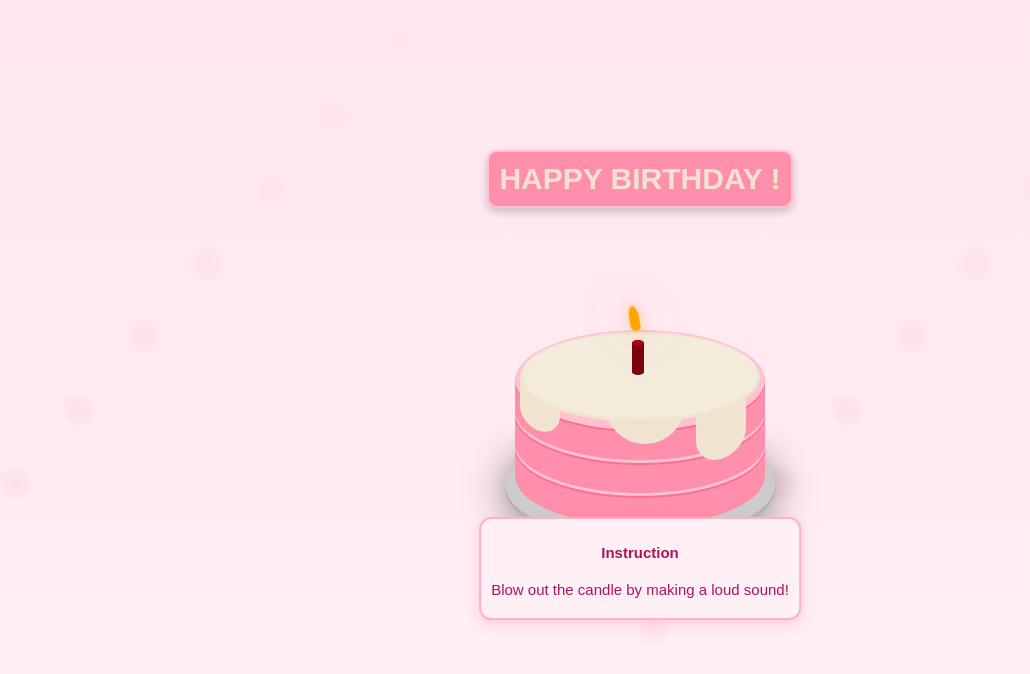
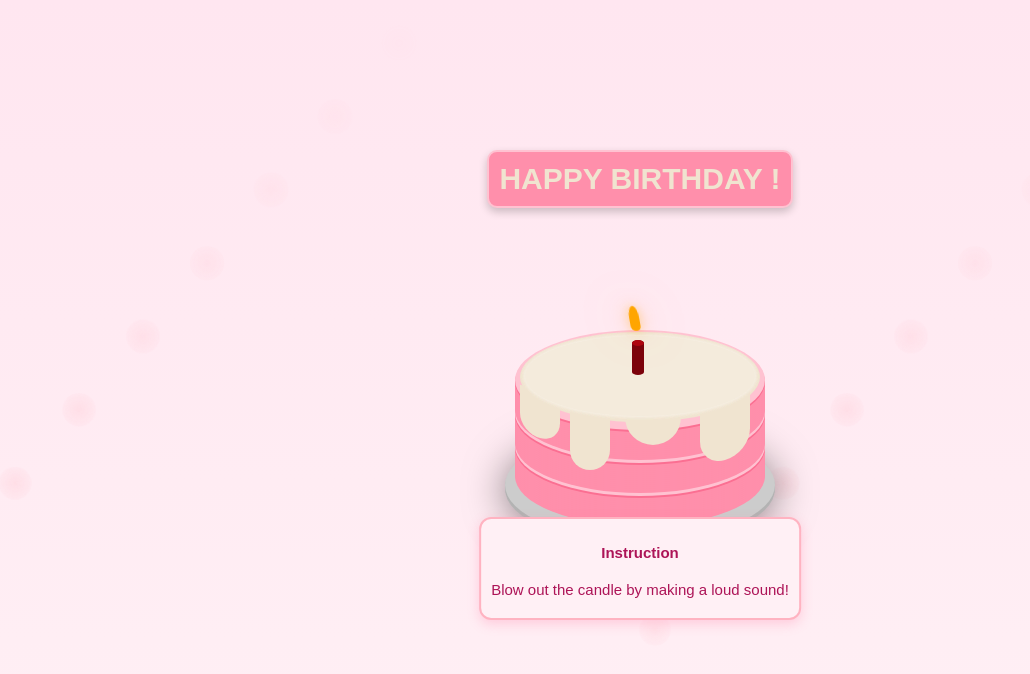
Before and after one commit to Blyn04/interactive-web, a React (Create React App) app: page / in a window 1280 px wide. Shown: the top 674 px of the page, without its empty margins (0-1030 px from the left). Built offline with nearby package versions, Linux system fonts and the light colour scheme; no server answers.

Commit message:
UPDATE ALL TEXT

```diff
--- a/src/App.css
+++ b/src/App.css
@@ -54,3 +54,24 @@
   font-size: 15px;
   z-index: 1000;
 }
+
+.cake-ready-message {
+  font-family: 'Comic Sans MS', 'Segoe Print', cursive;
+  font-size: 22px;
+  color: #c2185b;
+  margin-top: 20px;
+  text-shadow: 1px 1px 3px rgba(0, 0, 0, 0.1);
+  animation: fadeInPop 1s ease-out forwards;
+}
+
+/* Optional fade/pop effect */
+@keyframes fadeInPop {
+  0% {
+    opacity: 0;
+    transform: scale(0.8);
+  }
+  100% {
+    opacity: 1;
+    transform: scale(1);
+  }
+}
--- a/src/App.js
+++ b/src/App.js
@@ -33,7 +33,7 @@ const App = () => {
 
         {!isBlownOut && <MicDetector onBlowOut={blowOutCandle} />}
 
-        {isBlownOut && <p>🎂 Cake is ready! 🎂</p>}
+       {isBlownOut && <p className="cake-ready-message">🎂 Cake is ready! 🎂</p>}
 
       </div>
 
--- a/src/components/CakeNCandle.js
+++ b/src/components/CakeNCandle.js
@@ -11,6 +11,7 @@ const CakeNCandle = ({ isBlownOut = false }) => (
     <div className="drip drip1"></div>
     <div className="drip drip2"></div>
     <div className="drip drip3"></div>
+    <div className="drip drip4"></div>
 
     <div className={`candle ${isBlownOut ? "out" : ""}`}>
       <div className="flame"></div>
--- a/src/components/styles/CakeNCandle.css
+++ b/src/components/styles/CakeNCandle.css
@@ -94,7 +94,7 @@ body {
 }
 
 .drip1 {
-  top: 53px;
+    top: 60px;
     left: 5px;
     transform: skewY(15deg);
     height: 48px;
@@ -102,15 +102,23 @@ body {
 }
 
 .drip2 {
-  top: 69px;
-  left: 181px;
+    top: 70px;
+    left: 185px;
     transform: skewY(-15deg);
 }
 
 .drip3 {
-  top: 54px;
-  left: 90px;
-  width: 80px;
+    top: 55px;
+    left: 110px;
+    width: 56px;
+    border-bottom-left-radius: 40px;
+    border-bottom-right-radius: 40px;
+}
+
+.drip4 {
+    top: 80px;
+    left: 55px;
+    width: 40px;
     border-bottom-left-radius: 40px;
     border-bottom-right-radius: 40px;
 }
```
Lines whose indentation alone changed are shown as unchanged.
